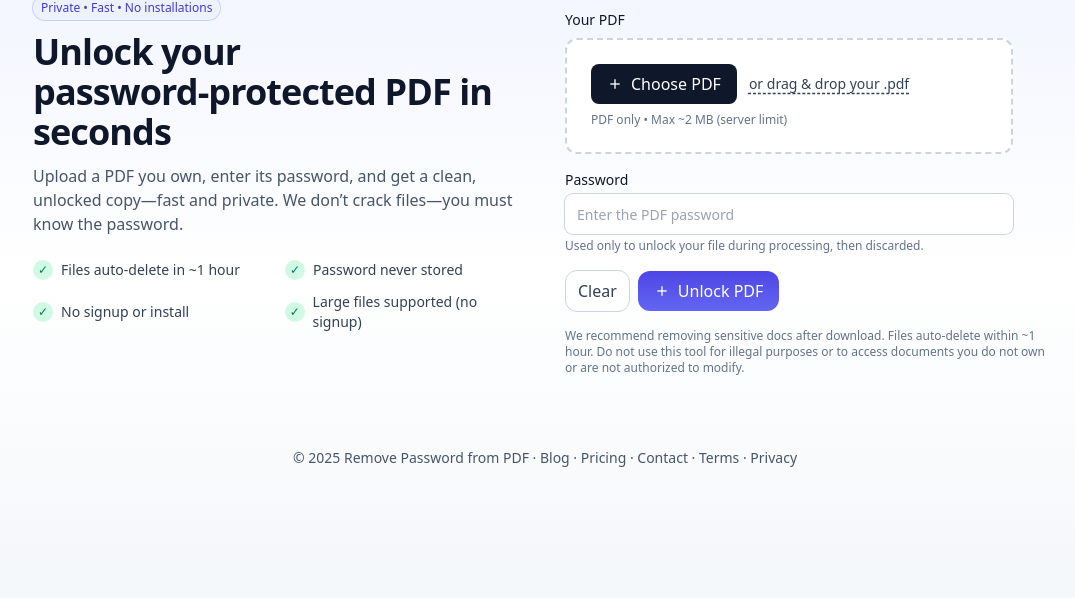
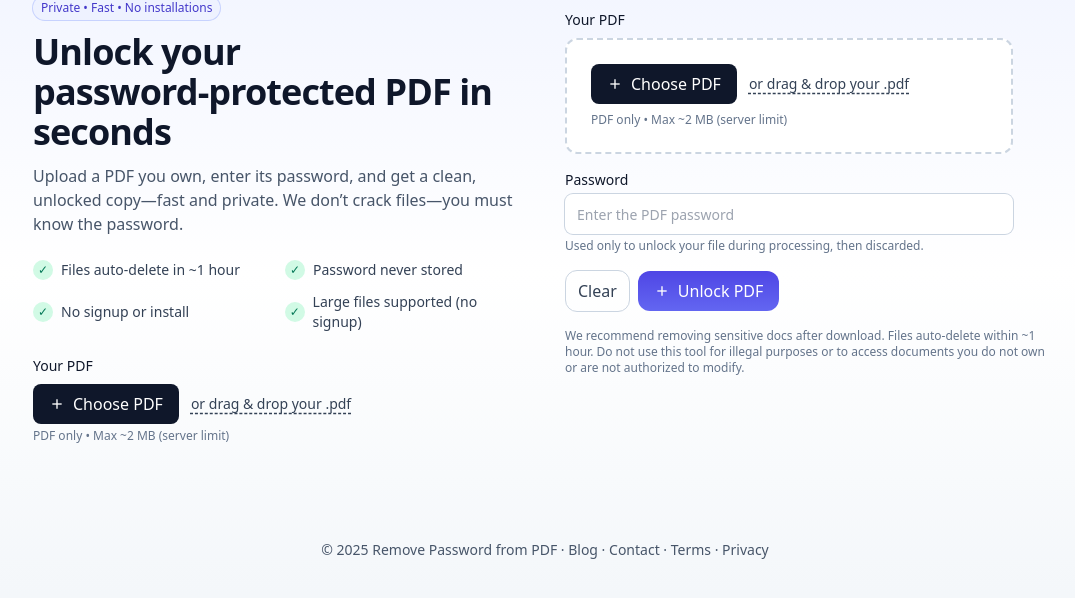
Before and after one commit to pranabolt/removepdf, a PHP site: page /index.php in a window 1280 px wide. Shown: the part 126-724 px from the top of the page, without its empty margins (95-1170 px from the left). Run offline with PHP 8.4, Linux system fonts and the light colour scheme; some libraries are stand-ins or nearby versions.

Commit message:
feat(ui): sticky footer on all pages; add CTA under benefits that triggers file chooser; remove Pricing link

```diff
--- a/index.php
+++ b/index.php
@@ -492,8 +492,8 @@ if ($action === 'blog') {
   <title><?php echo htmlspecialchars($title); ?></title>
   <meta name="description" content="<?php echo htmlspecialchars($desc); ?>"/>
   <script src="https://cdn.tailwindcss.com"></script>
-  </head><body class="min-h-screen bg-gradient-to-b from-indigo-50 via-white to-slate-100 text-slate-900">
-  <main class="px-6 py-12">
+  </head><body class="min-h-screen flex flex-col bg-gradient-to-b from-indigo-50 via-white to-slate-100 text-slate-900">
+  <main class="flex-1 px-6 py-12">
     <section class="max-w-5xl mx-auto">
       <div class="flex justify-between items-center py-2">
         <a href="index.php" aria-label="Go to home" class="flex items-center gap-3 hover:opacity-90">
@@ -552,8 +552,8 @@ if ($action === 'post') {
     "datePublished": <?php echo json_encode($post['date']); ?>,
     "author": {"@type":"Organization","name":"Remove Password from PDF"}
   }</script>
-  </head><body class="min-h-screen bg-gradient-to-b from-indigo-50 via-white to-slate-100 text-slate-900">
-  <main class="px-6 py-12">
+  </head><body class="min-h-screen flex flex-col bg-gradient-to-b from-indigo-50 via-white to-slate-100 text-slate-900">
+  <main class="flex-1 px-6 py-12">
     <section class="max-w-3xl mx-auto">
       <div class="flex justify-between items-center py-2">
         <div class="flex items-center gap-3">
@@ -602,8 +602,8 @@ if ($action === 'contact' || $action === 'terms' || $action === 'privacy') {
   <title><?php echo htmlspecialchars($meta['title']); ?></title>
   <meta name="description" content="<?php echo htmlspecialchars($meta['desc']); ?>"/>
   <script src="https://cdn.tailwindcss.com"></script>
-  </head><body class="min-h-screen bg-gradient-to-b from-indigo-50 via-white to-slate-100 text-slate-900">
-  <main class="px-6 py-12">
+  </head><body class="min-h-screen flex flex-col bg-gradient-to-b from-indigo-50 via-white to-slate-100 text-slate-900">
+  <main class="flex-1 px-6 py-12">
     <section class="max-w-3xl mx-auto">
       <div class="flex justify-between items-center py-2">
         <div class="flex items-center gap-3">
@@ -733,6 +733,18 @@ if ($action === 'download') {
               <li class="flex items-center gap-2"><span class="w-5 h-5 rounded-full bg-emerald-100 text-emerald-700 grid place-items-center text-xs">✓</span> No signup or install</li>
               <li class="flex items-center gap-2"><span class="w-5 h-5 rounded-full bg-emerald-100 text-emerald-700 grid place-items-center text-xs">✓</span> Large files supported (no signup)</li>
             </ul>
+            <!-- CTA just below the four lines -->
+            <div class="mt-6">
+              <label class="block text-sm font-medium">Your PDF</label>
+              <div class="mt-2 flex items-center gap-3 flex-wrap">
+                <button type="button" onclick="document.getElementById('file-input-main')?.click()" class="inline-flex items-center gap-2 px-4 py-2 rounded-lg bg-slate-900 text-white hover:bg-slate-800">
+                  <svg xmlns="http://www.w3.org/2000/svg" class="w-4 h-4" viewBox="0 0 24 24" fill="none" stroke="currentColor" stroke-width="2"><path d="M12 5v14"/><path d="M5 12h14"/></svg>
+                  Choose PDF
+                </button>
+                <span class="text-sm text-slate-700 font-medium underline decoration-dashed underline-offset-4">or drag & drop your .pdf</span>
+              </div>
+              <div class="mt-1 text-xs text-slate-500">PDF only • Max ~<?php echo (int)(effective_upload_limit_bytes() / 1024 / 1024); ?> MB (server limit)</div>
+            </div>
             <div class="mt-6 flex gap-3"></div>
           </div>
 
@@ -748,7 +760,7 @@ if ($action === 'download') {
                 <div class="mt-1"
                      @dragover.prevent="drag=true" @dragleave.prevent="drag=false" @drop.prevent="onDrop($event)" @click="$refs.file.click()"
                      :class="['group cursor-pointer border-2 border-dashed rounded-xl p-4 sm:p-6 transition', drag ? 'border-indigo-500 bg-indigo-50' : 'border-slate-300 bg-white hover:bg-slate-50']">
-                  <input type="file" x-ref="file" @change="onFile()" accept="application/pdf" class="hidden"/>
+                  <input id="file-input-main" type="file" x-ref="file" @change="onFile()" accept="application/pdf" class="hidden"/>
                   <div class="flex items-center gap-3 flex-wrap justify-start text-left">
                     <button type="button" @click.stop="$refs.file.click()" class="inline-flex items-center gap-2 px-4 py-2 rounded-lg bg-slate-900 text-white group-hover:bg-slate-800">
                       <svg xmlns="http://www.w3.org/2000/svg" class="w-4 h-4" viewBox="0 0 24 24" fill="none" stroke="currentColor" stroke-width="2"><path d="M12 5v14"/><path d="M5 12h14"/></svg>
@@ -818,7 +830,7 @@ if ($action === 'download') {
   <footer class="py-6 text-center text-sm text-slate-600">
     © <script>document.write(new Date().getFullYear())</script> Remove Password from PDF ·
     <a class="hover:underline" href="index.php?action=blog">Blog</a> ·
-    <a class="hover:underline" href="index.php?action=pricing">Pricing</a> ·
+
     <a class="hover:underline" href="index.php?action=contact">Contact</a> ·
     <a class="hover:underline" href="index.php?action=terms">Terms</a> ·
     <a class="hover:underline" href="index.php?action=privacy">Privacy</a>
```
